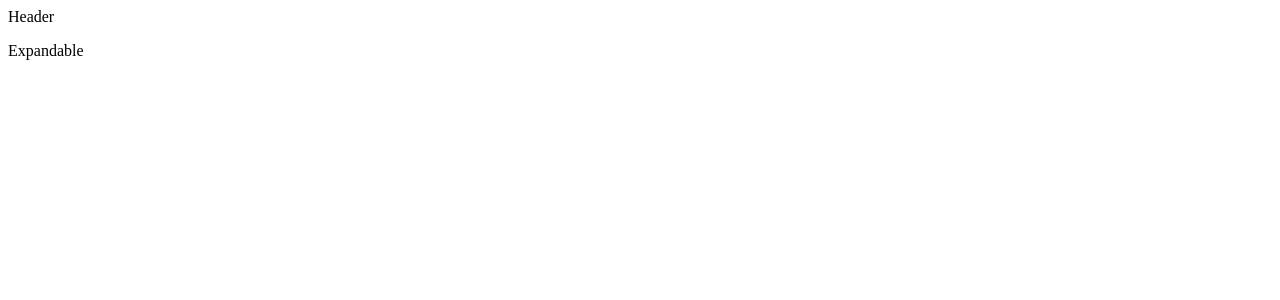
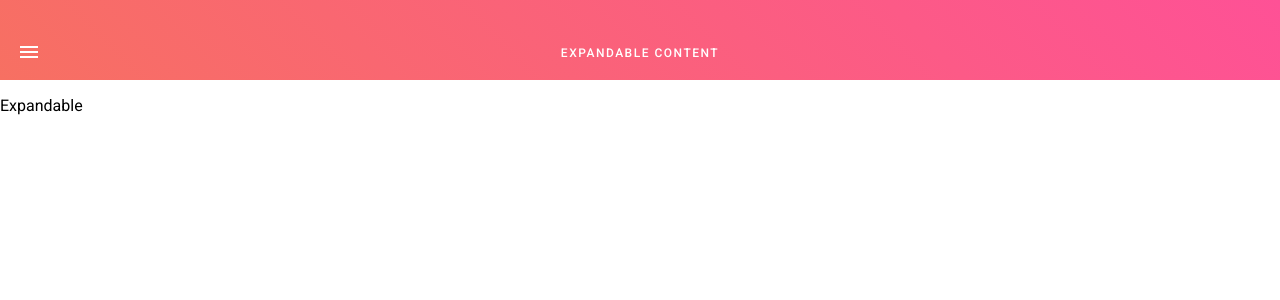
Before and after one commit to alyssawilliams/expandable, a React (Create React App) app: page / in a window 1280 px wide. Shown: the top 300 px of the page. Built offline with nearby package versions, Linux system fonts and the light colour scheme.

Commit message:
Styling Header component

```diff
--- a/public/index.html
+++ b/public/index.html
@@ -4,7 +4,7 @@
     <meta charset="utf-8" />
     <meta name="viewport" content="width=device-width, initial-scale=1">
     <link rel="icon" href="%PUBLIC_URL%/bubble.ico" />
-    <meta name="viewport" content="width=device-width, initial-scale=1" />
+    <link href="https://fonts.googleapis.com/css?family=Roboto:300,400,500&display=swap" rel="stylesheet">
     <title>Expandable Content</title>
   </head>
   <body>
--- a/src/components/Header.js
+++ b/src/components/Header.js
@@ -1,7 +1,13 @@
 import React from 'react';
+import menu from '../../src/images/menu.svg';
 
 export default function Header() {
   return (
-    <header>Header</header>
+    <header className="header">
+      <button className="header__button">
+        <img src={menu} alt="Expand menu"/>
+      </button>
+      <span className="header__text">Expandable Content</span>
+    </header>
   )
 }
--- a/src/index.css
+++ b/src/index.css
@@ -1,2 +1,35 @@
+body, button {
+  margin: 0; }
+
+body {
+  font-family: "Roboto", sans-serif; }
+
+.header {
+  position: relative;
+  display: -webkit-box;
+  display: flex;
+  -webkit-box-pack: center;
+          justify-content: center;
+  -webkit-box-align: center;
+          align-items: center;
+  color: #ffffff;
+  padding: 46px 0 20px;
+  cursor: default;
+  background-image: linear-gradient(45deg, #f77062 0%, #fe5196 100%); }
+
+.header__button {
+  position: absolute;
+  padding: 0;
+  left: 20px;
+  background-color: transparent;
+  border: none;
+  color: #ffffff;
+  cursor: pointer; }
+
+.header__text {
+  text-transform: uppercase;
+  font-size: 12px;
+  font-weight: 500;
+  letter-spacing: 1.5px; }
 
 /*# sourceMappingURL=index.css.map */
--- /dev/null
+++ b/src/sass/_app.scss
@@ -0,0 +1,28 @@
+// Header
+.header {
+  position: relative;
+  display: flex;
+  justify-content: center;
+  align-items: center;
+  color: $white;
+  padding: 46px 0 20px;
+  cursor: default;
+  @include gradient;
+}
+
+.header__button {
+  position: absolute;
+  padding: 0;
+  left: 20px;
+  background-color: transparent;
+  border: none;
+  color: $white;
+  cursor: pointer;
+}
+
+.header__text {
+  text-transform: uppercase;
+  font-size: 12px;
+  font-weight: 500;
+  letter-spacing: 1.5px;
+}
--- /dev/null
+++ b/src/sass/_mixins.scss
@@ -0,0 +1,4 @@
+// Mixins
+@mixin gradient {
+  background-image: linear-gradient(45deg, #f77062 0%, #fe5196 100%);
+}
--- /dev/null
+++ b/src/sass/_site.scss
@@ -0,0 +1,8 @@
+// Element Overrides
+body, button {
+  margin: 0;
+}
+
+body {
+  font-family: $roboto;
+}
--- /dev/null
+++ b/src/sass/_variables.scss
@@ -0,0 +1,6 @@
+// Colors
+$white: #ffffff;
+
+
+// Fonts
+$roboto: 'Roboto', sans-serif;
--- a/src/sass/index.scss
+++ b/src/sass/index.scss
@@ -0,0 +1,4 @@
+@import 'variables';
+@import 'mixins';
+@import 'site';
+@import 'app';
```
Also changed, not shown: src/images/menu.svg (added), 1 other file (tests, documents, lock files or other folders).
